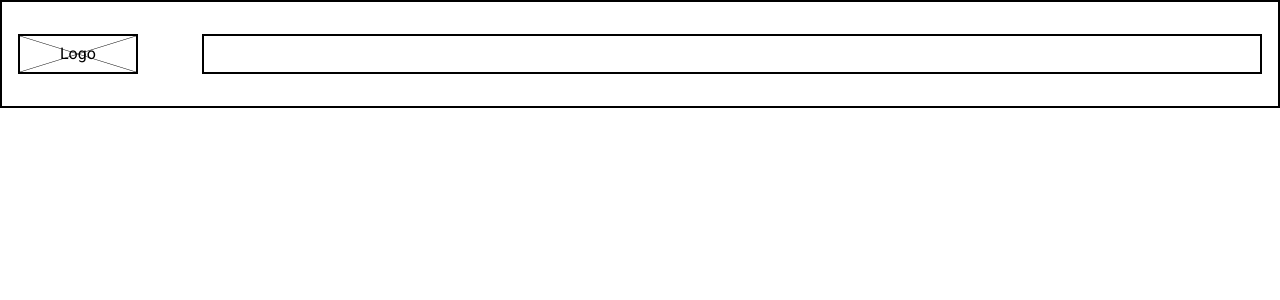
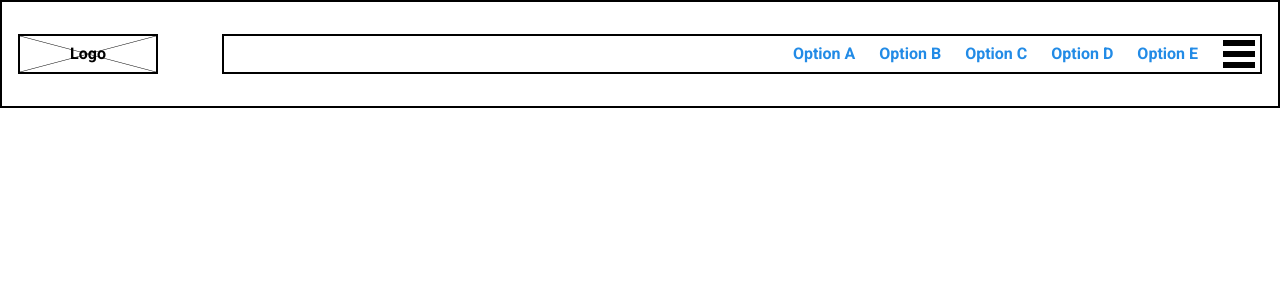
Before and after one commit to njcushing/online-shop, a React (Vite) app in the folder packages/frontend/: page / in a window 1280 px wide. Shown: the top 300 px of the page. Built offline with nearby package versions, Linux system fonts and the light colour scheme.

Commit message:
Render anchors, burger button and menu in Navigation component

```diff
--- a/packages/frontend/src/features/Header/components/Logo/index.module.css
+++ b/packages/frontend/src/features/Header/components/Logo/index.module.css
@@ -1,4 +1,6 @@
 .logo {
+    flex-shrink: 0;
+
     border: 2px solid black;
 
     width: 140px;
@@ -8,6 +10,8 @@
 .logo::after {
     content: "Logo";
 
+    font-weight: 700;
+
     display: flex;
     justify-content: center;
     align-items: center;
--- a/packages/frontend/src/features/Header/components/Navigation/index.module.css
+++ b/packages/frontend/src/features/Header/components/Navigation/index.module.css
@@ -1,6 +1,19 @@
 .navigation {
+    display: flex;
+    flex-direction: row;
+    justify-content: end;
+    align-items: center;
+    gap: 16px;
+
     border: 2px solid black;
 
     width: 100%;
     height: 40px;
 }
+
+.option {
+    font-weight: 700;
+    text-wrap: nowrap;
+
+    padding: 4px;
+}
--- a/packages/frontend/src/features/Header/components/Navigation/index.tsx
+++ b/packages/frontend/src/features/Header/components/Navigation/index.tsx
@@ -1,5 +1,41 @@
+import { useState } from "react";
+import { Anchor, Burger, Menu } from "@mantine/core";
 import styles from "./index.module.css";
 
 export function Navigation() {
-    return <nav className={styles["navigation"]}></nav>;
+    const [burgerToggled, setBurgerToggled] = useState<boolean>(false);
+
+    return (
+        <nav className={styles["navigation"]}>
+            <Anchor className={styles["option"]}>Option A</Anchor>
+            <Anchor className={styles["option"]}>Option B</Anchor>
+            <Anchor className={styles["option"]}>Option C</Anchor>
+            <Anchor className={styles["option"]}>Option D</Anchor>
+            <Anchor className={styles["option"]}>Option E</Anchor>
+            <Menu position="bottom-end" withArrow onClose={() => setBurgerToggled(false)}>
+                <Menu.Target>
+                    <Burger
+                        lineSize={6}
+                        size="32px"
+                        opened={burgerToggled}
+                        onClick={() => {
+                            setBurgerToggled(!burgerToggled);
+                        }}
+                        aria-label="Toggle navigation"
+                    ></Burger>
+                </Menu.Target>
+                <Menu.Dropdown>
+                    <Menu.Item>
+                        <Anchor className={styles["option"]}>Option F</Anchor>
+                    </Menu.Item>
+                    <Menu.Item>
+                        <Anchor className={styles["option"]}>Option G</Anchor>
+                    </Menu.Item>
+                    <Menu.Item>
+                        <Anchor className={styles["option"]}>Option H</Anchor>
+                    </Menu.Item>
+                </Menu.Dropdown>
+            </Menu>
+        </nav>
+    );
 }
```
